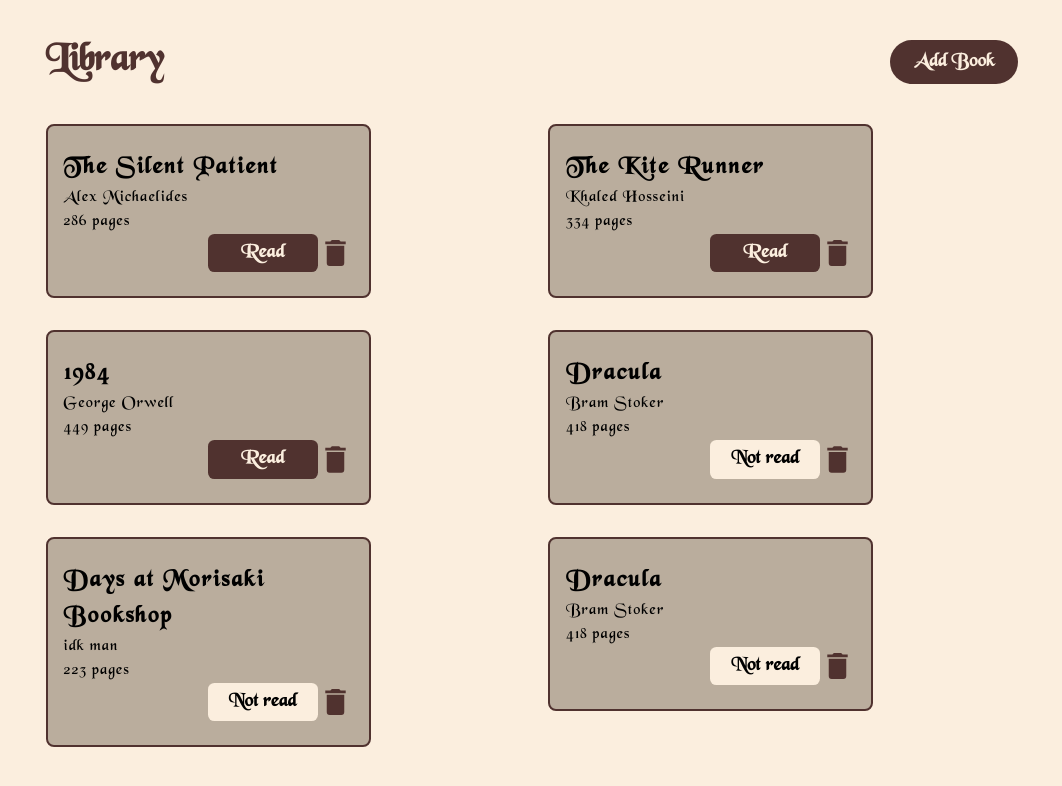
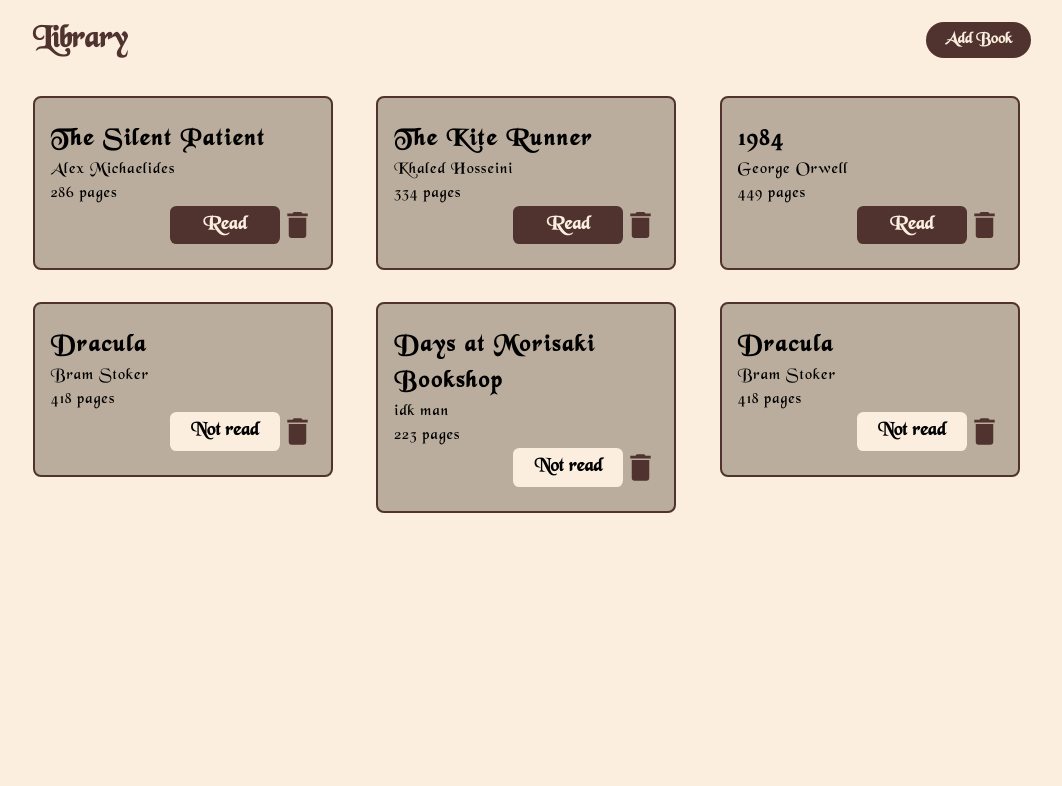
Before and after one commit to Infamous003/Library, a plain HTML site: page index.html in a window 1280 px wide. Shown: the whole page, without its empty margins (108-1170 px from the left). Drawn offline with Linux system fonts and the light colour scheme.

Commit message:
Fix CSS 2

```diff
--- a/styles.css
+++ b/styles.css
@@ -12,8 +12,12 @@
 
 body {
     background-color: var(--body-bg-color);
-    padding: 2rem;
+    padding: 1rem;
     font-family: 'black-chancery','Times New Roman', Times, serif;
+    display: flex;
+    flex-direction: column;
+    justify-content: center;
+    align-items: center;
 }
 
 header {
@@ -26,12 +30,12 @@ header {
 
 header, main {
     width: 80%;
-    margin-left: auto;
-    margin-right: auto;
+    /* margin-left: auto;
+    margin-right: auto; */
 }
 
 header #title{
-    font-size: 2.5rem;
+    font-size: 2rem;
     font-weight: bold;
     color: var(--btn-bg-color);
 }
@@ -40,8 +44,8 @@ header #title{
     background-color: var(--btn-bg-color);
     color: #FBEEDE;
     border: none;
-    font-size: 1.2rem;
-    padding: 0.5rem 1.5rem;
+    font-size: 1rem;
+    padding: 0.35rem 1.2rem;
     border-radius: 1.5rem;
     font-weight: bolder;
     cursor: pointer;
@@ -52,7 +56,7 @@ header #title{
 
 .container {
     display: grid;
-    grid-template-columns: repeat(auto-fit, minmax(325px, 1fr));
+    grid-template-columns: repeat(auto-fit, minmax(300px, 1fr));
     justify-content: space-around;
     gap: 2rem;
 }
@@ -61,11 +65,10 @@ header #title{
     display: flex;
     flex-direction: column;
     background-color: var(--card-bg-color);
-    /* justify-self: space-between; */
     align-items: stretch;
     border: 2px solid var(--btn-bg-color);
     border-radius: 0.5rem;
-    width:325px;
+    width:300px;
     padding: 1.5rem 1rem;
     height: max-content;
 }
```
